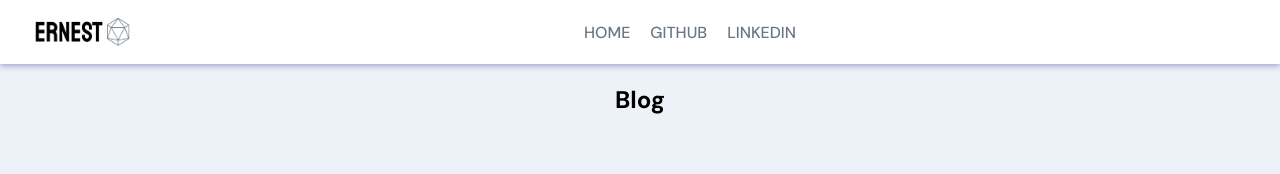
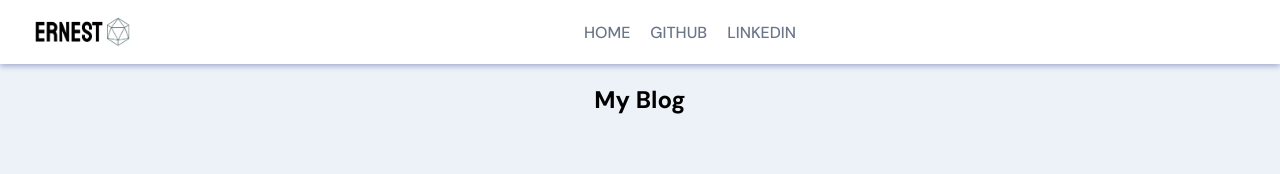
Before and after one commit to Ernest-Yoyowah/portfolio, a React (Create React App) app: page /blog in a window 1280 px wide. Shown: the top 174 px of the page. Built offline with nearby package versions, Linux system fonts and the light colour scheme; no server answers.

Commit message:
updating the blog page

```diff
--- a/src/components/blogPage/BlogPage.jsx
+++ b/src/components/blogPage/BlogPage.jsx
@@ -75,7 +75,7 @@ const BlogPage = () => {
       <div className="blog-pageM">
         <div className="main-page">
           <h2 className="blog-header">
-            <span className="blog-header-tag">Blog</span>
+            <span className="blog-header-tag">My Blog</span>
           </h2>
 
           {/* Filter Section */}
```
